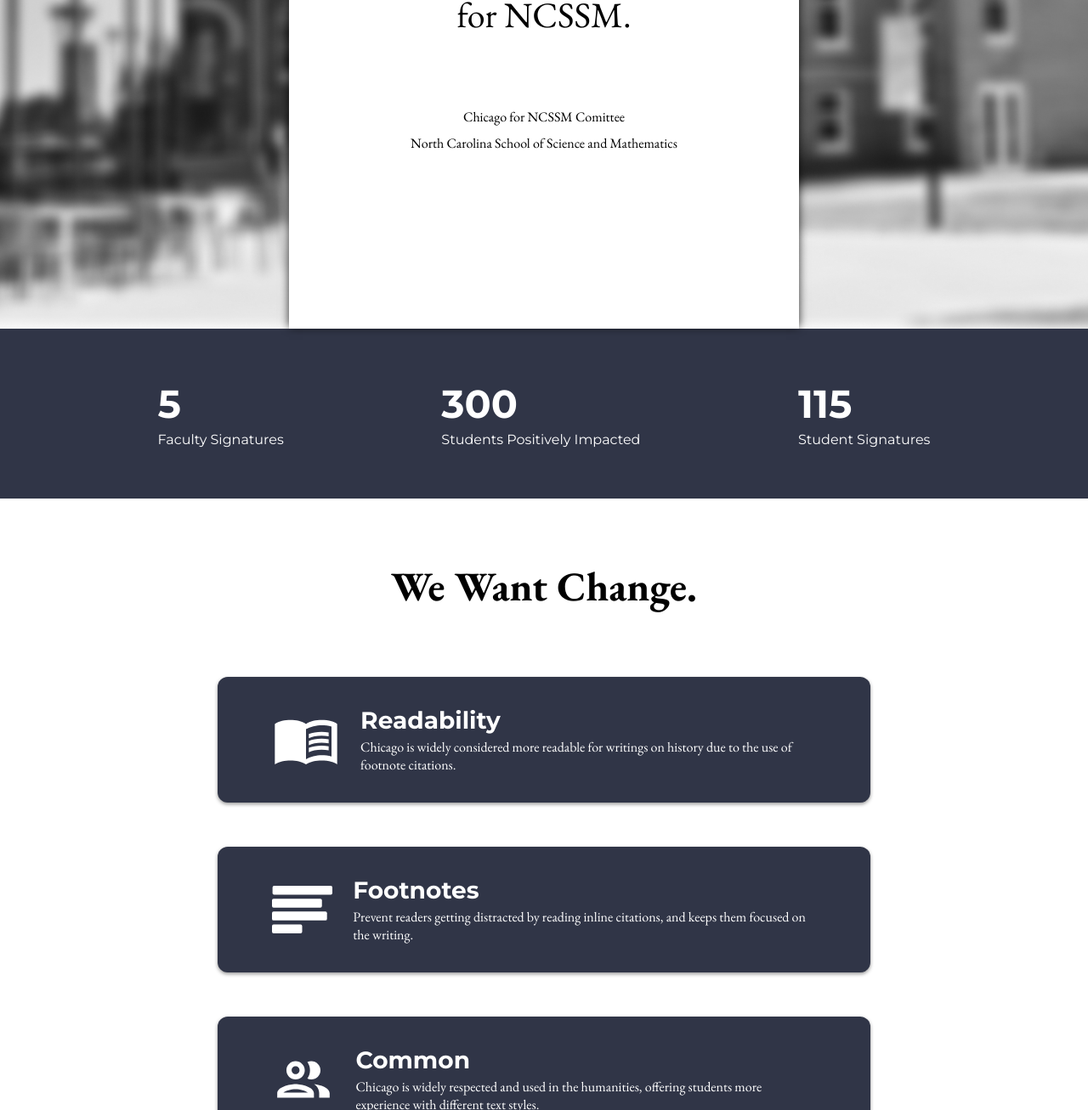
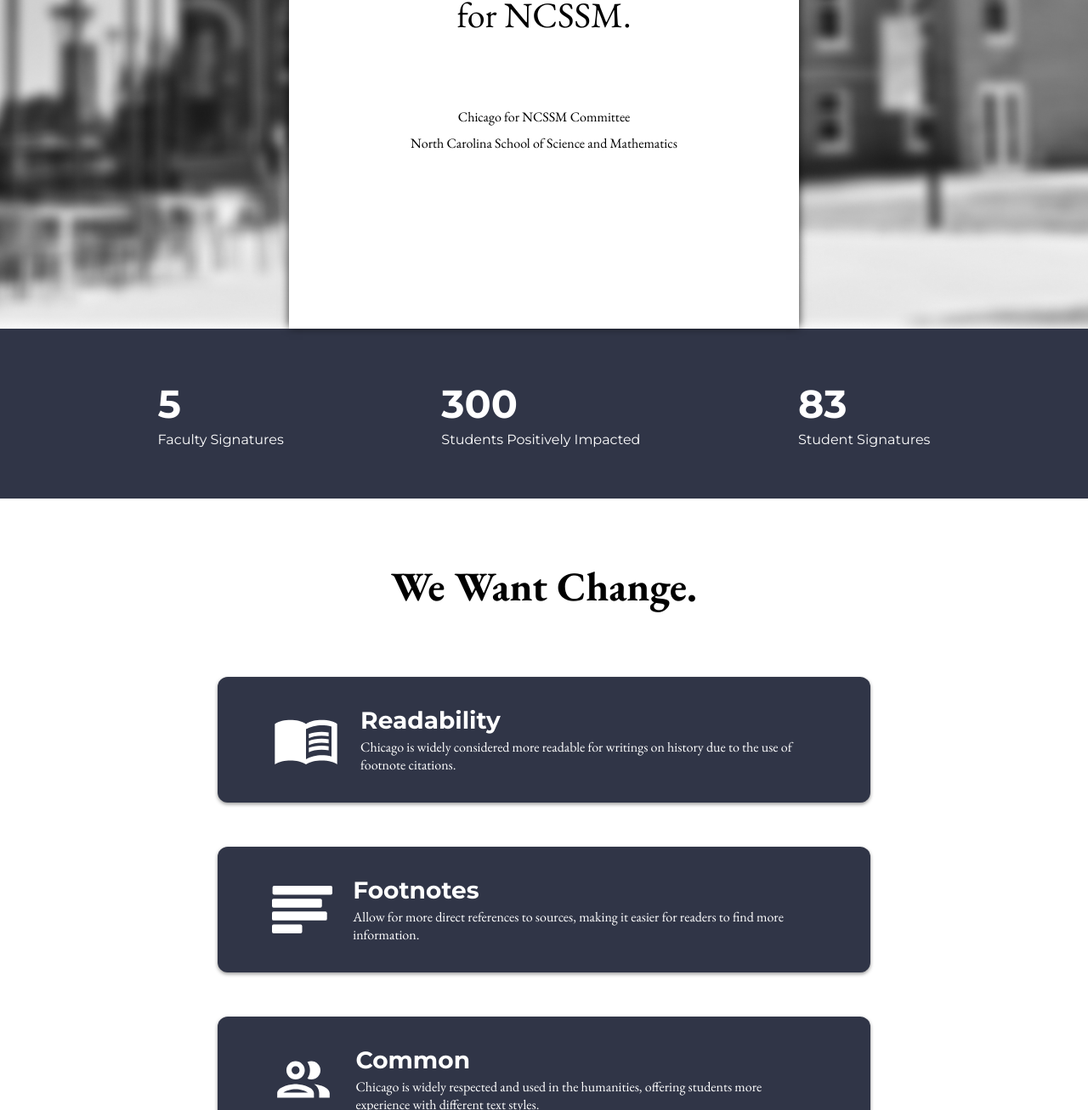
Before and after one commit to jacob-wigent/chicago-website, a plain HTML site: page index.html in a window 1280 px wide. Shown: the part 413-1720 px from the top of the page at 85% size. Drawn offline with nearby package versions, Linux system fonts and the light colour scheme.

Commit message:
Updated Info

```diff
--- a/index.html
+++ b/index.html
@@ -26,7 +26,7 @@
             <h1>Chicago</h1>
             <h2>for NCSSM.</h2>
             <br><br>
-            <p>Chicago for NCSSM Comittee</p>
+            <p>Chicago for NCSSM Committee</p>
             <p>North Carolina School of Science and Mathematics</p>
         </div>
     </section>
@@ -40,7 +40,7 @@
                 <p>Students Positively Impacted</p>
             </div>
             <div class="statistic">
-                <h3>115</h3>
+                <h3>83</h3>
                 <p>Student Signatures</p>
             </div>
     </div>
@@ -57,7 +57,8 @@
             <img src="assets/footnotes.svg" alt="footnotes">
             <div class="text">
                 <h3>Footnotes</h3>
-                <p>Prevent readers getting distracted by reading inline citations, and keeps them focused on the writing.</p>
+                <p>Allow for more direct references to sources, making it easier for readers to find more information.</p>
+                <!-- <p>Prevent readers getting distracted by reading inline citations, and keeps them focused on the writing.</p> -->
             </div>
         </div>
         <div class="card">
```
